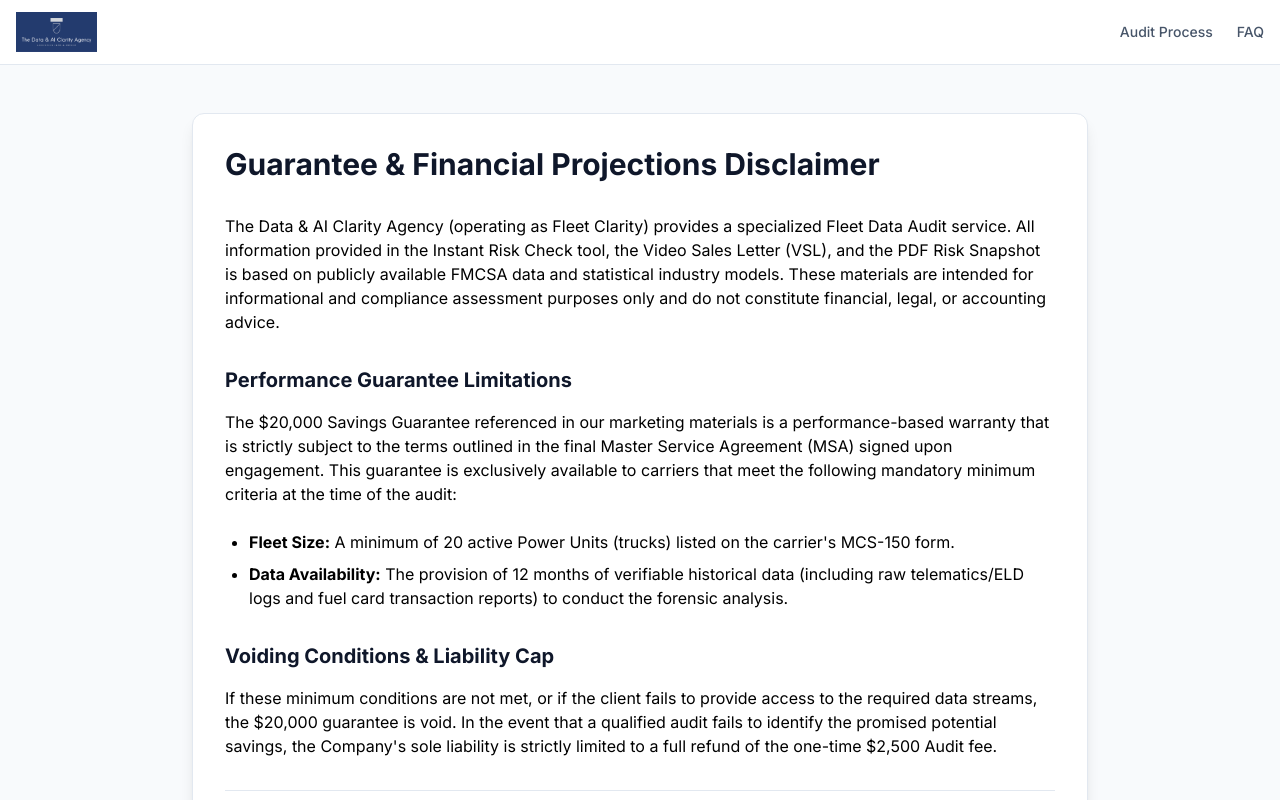
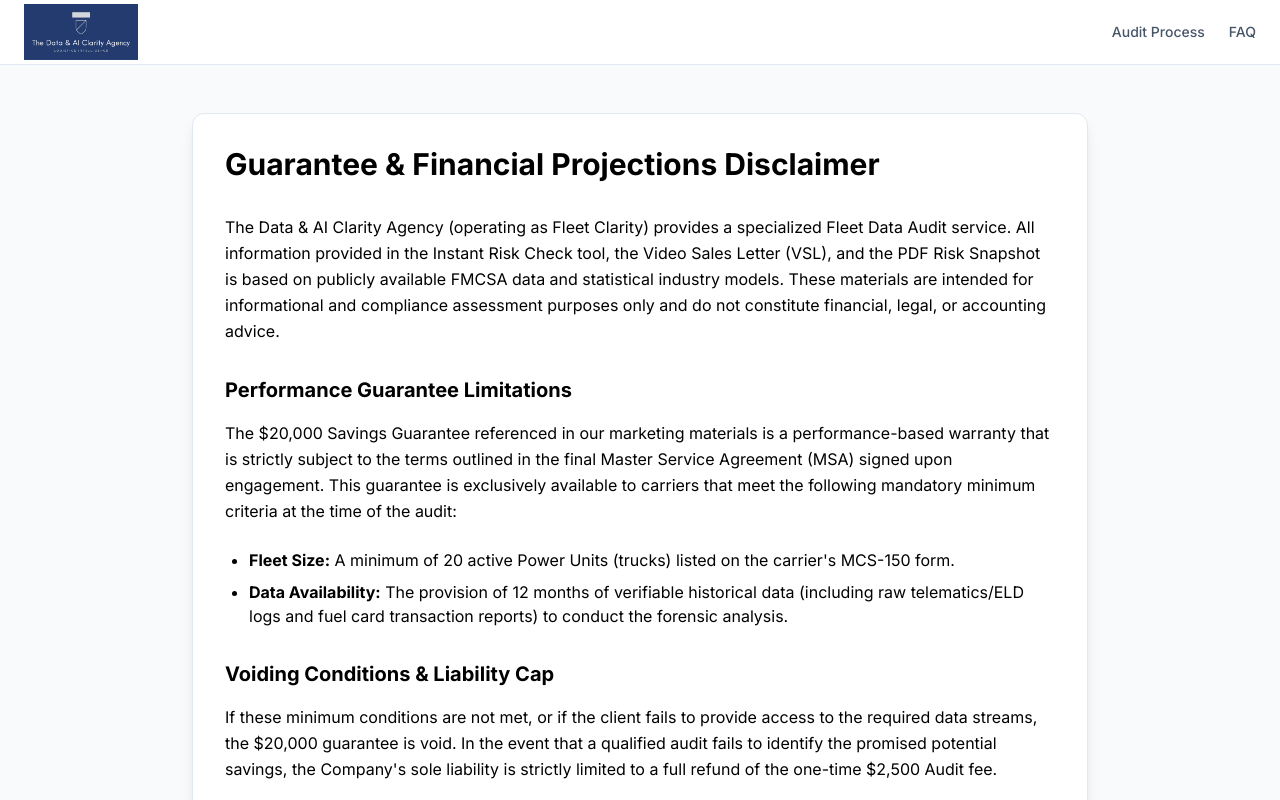
Before and after one commit to DrakeDamon/fleet-ai-agency, a Next.js app in the folder frontend/: page /disclaimer in a window 1280 px wide. Shown: the top 800 px of the page. Built offline with nearby package versions, Linux system fonts and the light colour scheme.

Commit message:
fix: Header layout and Disclaimer visibility

```diff
--- a/frontend/app/disclaimer/page.tsx
+++ b/frontend/app/disclaimer/page.tsx
@@ -3,19 +3,19 @@
 export default function DisclaimerPage() {
   return (
     <main className="min-h-screen bg-slate-50 py-12 px-4 sm:px-6 lg:px-8">
-      <div className="max-w-4xl mx-auto bg-white p-8 rounded-xl shadow-lg border border-slate-200 prose prose-slate">
-        <h1 className="text-3xl font-bold text-slate-900 mb-8">Guarantee & Financial Projections Disclaimer</h1>
+      <div className="max-w-4xl mx-auto bg-white p-8 rounded-xl shadow-lg border border-slate-200">
+        <h1 className="text-3xl font-bold text-black mb-8">Guarantee & Financial Projections Disclaimer</h1>
 
-        <p className="mb-6">
+        <p className="mb-6 text-black leading-relaxed">
           The Data & AI Clarity Agency (operating as Fleet Clarity) provides a specialized Fleet Data Audit service. All information provided in the Instant Risk Check tool, the Video Sales Letter (VSL), and the PDF Risk Snapshot is based on publicly available FMCSA data and statistical industry models. These materials are intended for informational and compliance assessment purposes only and do not constitute financial, legal, or accounting advice.
         </p>
 
-        <h2 className="text-xl font-bold text-slate-900 mt-8 mb-4">Performance Guarantee Limitations</h2>
-        <p className="mb-6">
+        <h2 className="text-xl font-bold text-black mt-8 mb-4">Performance Guarantee Limitations</h2>
+        <p className="mb-6 text-black leading-relaxed">
           The $20,000 Savings Guarantee referenced in our marketing materials is a performance-based warranty that is strictly subject to the terms outlined in the final Master Service Agreement (MSA) signed upon engagement. This guarantee is exclusively available to carriers that meet the following mandatory minimum criteria at the time of the audit:
         </p>
 
-        <ul className="list-disc pl-6 mb-6 space-y-2">
+        <ul className="list-disc pl-6 mb-6 space-y-2 text-black">
           <li>
             <strong>Fleet Size:</strong> A minimum of 20 active Power Units (trucks) listed on the carrier&apos;s MCS-150 form.
           </li>
@@ -24,12 +24,12 @@
           </li>
         </ul>
 
-        <h2 className="text-xl font-bold text-slate-900 mt-8 mb-4">Voiding Conditions & Liability Cap</h2>
-        <p className="mb-6">
+        <h2 className="text-xl font-bold text-black mt-8 mb-4">Voiding Conditions & Liability Cap</h2>
+        <p className="mb-6 text-black leading-relaxed">
           If these minimum conditions are not met, or if the client fails to provide access to the required data streams, the $20,000 guarantee is void. In the event that a qualified audit fails to identify the promised potential savings, the Company&apos;s sole liability is strictly limited to a full refund of the one-time $2,500 Audit fee.
         </p>
 
-        <p className="mt-8 pt-8 border-t border-slate-200 text-sm text-slate-500">
+        <p className="mt-8 pt-8 border-t border-slate-200 text-sm text-slate-600">
           By proceeding with the service, you acknowledge that our findings are a statistical analysis of financial risk based on the data provided, and you assume all liability for any operational decisions made based on our report.
         </p>
       </div>
--- a/frontend/components/Header.tsx
+++ b/frontend/components/Header.tsx
@@ -4,9 +4,9 @@
 export default function Header() {
   return (
     <header className="bg-white border-b border-slate-200 sticky top-0 z-50">
-      <div className="container mx-auto px-4 h-16 flex items-center justify-between">
+      <div className="w-full px-6 h-16 flex items-center justify-between">
         <Link href="/" className="flex items-center gap-2">
-            <div className="relative h-10 w-40">
+            <div className="relative h-14 w-48">
                 <Image
                     src="/logos/fleet logo.png"
                     alt="Fleet Clarity"
```
